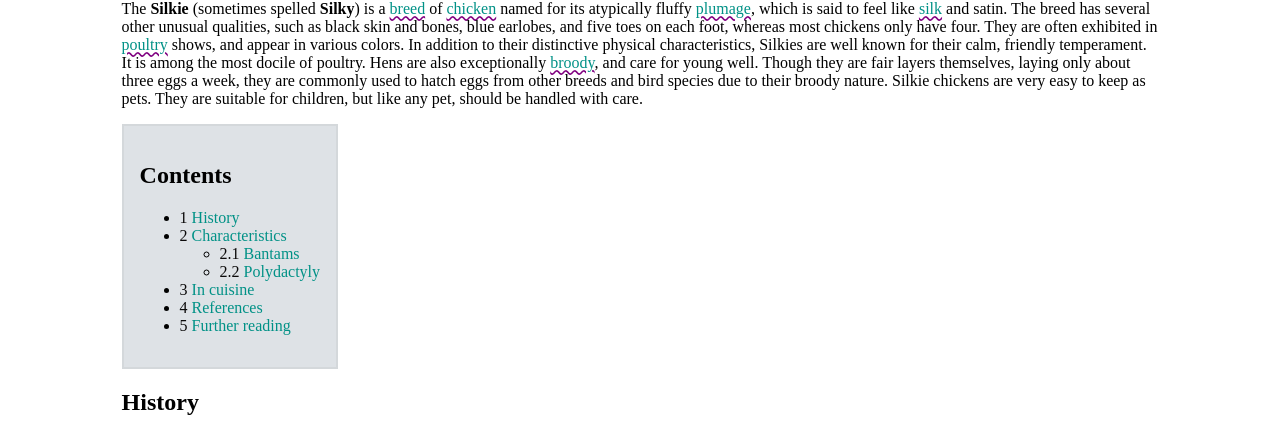
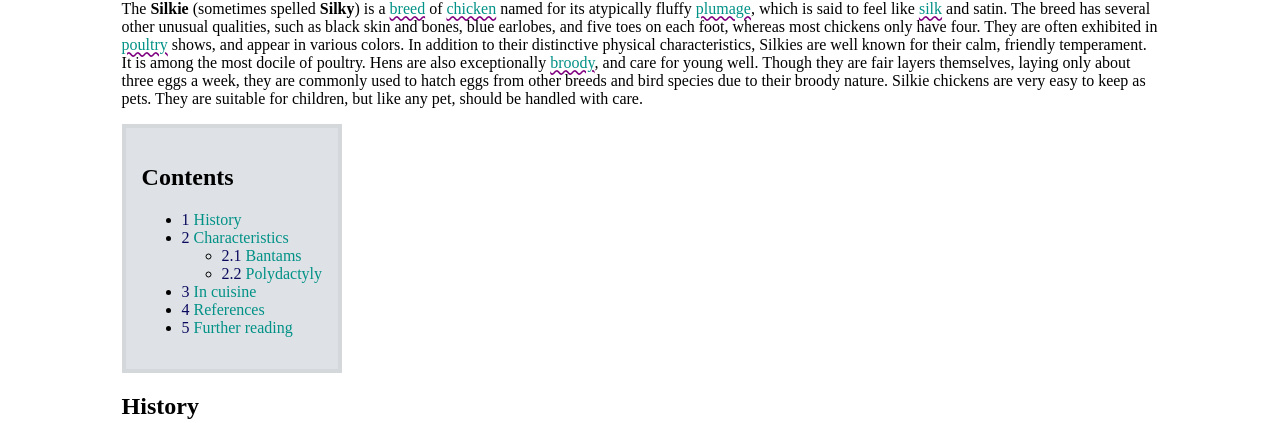
Before and after one commit to MistrDev/Colt-steeles-DOM-project, a plain HTML site: page index.html in a window 1280 px wide. Shown: the part 877-1300 px from the top of the page. Drawn offline with Linux system fonts and the light colour scheme.

Commit message:
colo steeles DOM project

```diff
--- a/app.css
+++ b/app.css
@@ -26,7 +26,7 @@ img.square {
 
 #toc {
     background-color: #dee2e6;
-    border: 2px solid #d4d8db;
+    border: 4px solid #d4d8db;
     display: table;
     padding: 1em;
 }
@@ -36,5 +36,5 @@ img.square {
 }
 
 .tocnumber {
-    color: rgb(10, 9, 9);
+    color: rgb(10, 9, 94);
 }
```
